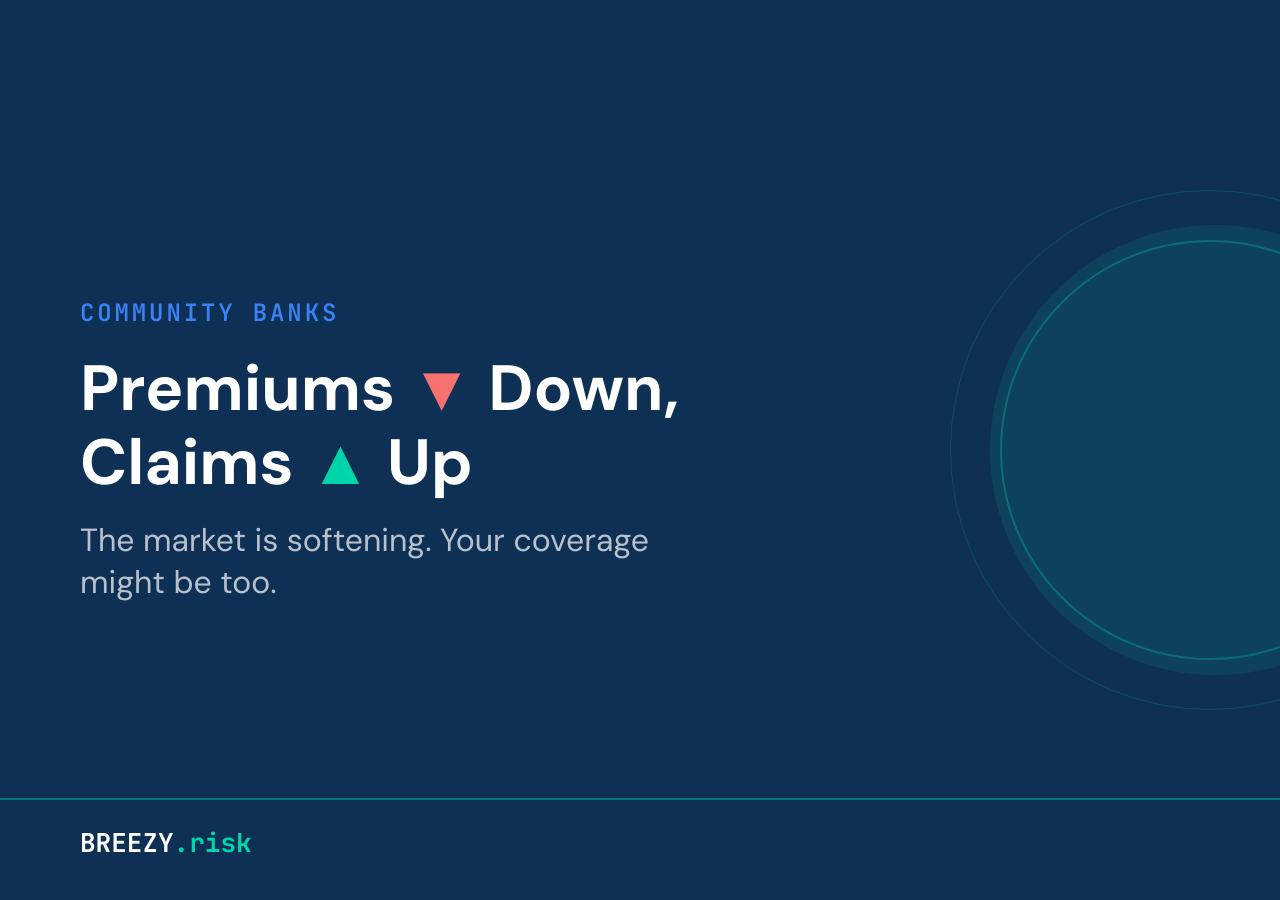
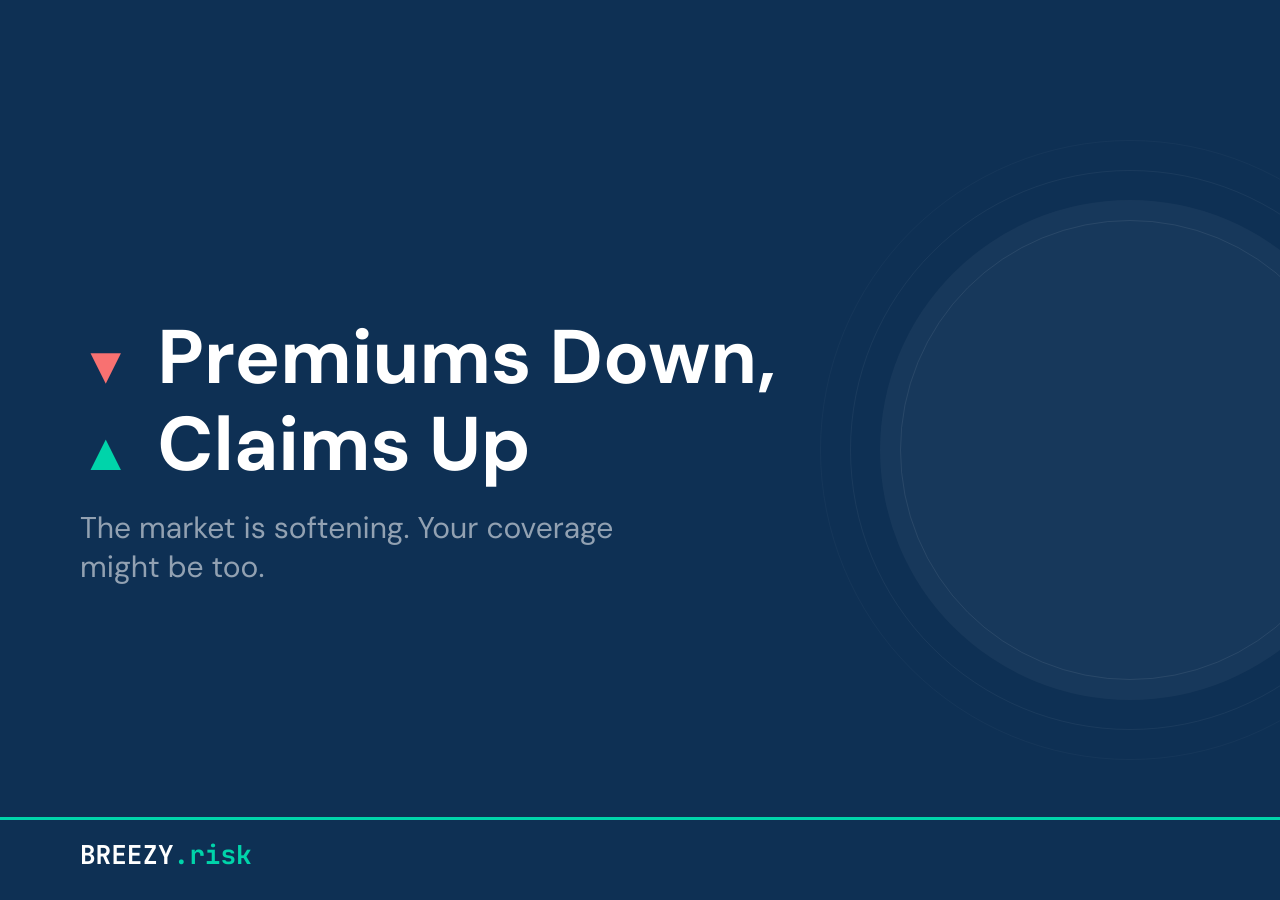
Before and after one commit to joeproe1/breezyins.com, a Jekyll site: the page built from assets/images/blog-header-premiums-down-claims-up.html, in a window 1280 px wide. Built offline with Jekyll 4.4.1, drawn with Linux system fonts in a browser that asks for light colours.

Commit message:
Update blog image and meta description: match site style, remove 2024
Image: remove category label, subtler circles, arrows left-aligned.
Meta description: drop "in 2024" for evergreen phrasing.

Co-Authored-By: Claude Opus 4.6 <noreply@anthropic.com>

```diff
--- a/assets/images/blog-header-premiums-down-claims-up.html
+++ b/assets/images/blog-header-premiums-down-claims-up.html
@@ -30,48 +30,55 @@ sitemap: false
 
         .circle {
             position: absolute;
-            width: 450px;
-            height: 450px;
+            width: 500px;
+            height: 500px;
             border-radius: 50%;
-            background: #00D4AA;
-            opacity: 0.10;
-            right: -160px;
+            background: rgba(255, 255, 255, 0.04);
+            right: -100px;
             top: 50%;
             transform: translateY(-50%);
         }
 
         .circle-ring {
             position: absolute;
-            width: 420px;
-            height: 420px;
+            width: 460px;
+            height: 460px;
             border-radius: 50%;
-            border: 2px solid #00D4AA;
-            opacity: 0.30;
-            right: -140px;
+            border: 1.5px solid rgba(255, 255, 255, 0.08);
+            right: -80px;
             top: 50%;
             transform: translateY(-50%);
         }
 
         .circle-ring-outer {
             position: absolute;
-            width: 520px;
-            height: 520px;
+            width: 560px;
+            height: 560px;
             border-radius: 50%;
-            border: 1.5px solid #00D4AA;
-            opacity: 0.18;
-            right: -190px;
+            border: 1px solid rgba(255, 255, 255, 0.05);
+            right: -130px;
+            top: 50%;
+            transform: translateY(-50%);
+        }
+
+        .circle-ring-outermost {
+            position: absolute;
+            width: 620px;
+            height: 620px;
+            border-radius: 50%;
+            border: 1px solid rgba(255, 255, 255, 0.03);
+            right: -160px;
             top: 50%;
             transform: translateY(-50%);
         }
 
         .accent-line {
             position: absolute;
-            bottom: 100px;
+            bottom: 80px;
             left: 0;
             right: 0;
-            height: 2px;
+            height: 3px;
             background: #00D4AA;
-            opacity: 0.40;
         }
 
         .content {
@@ -86,37 +93,39 @@ sitemap: false
             justify-content: center;
         }
 
-        .category {
-            font-family: 'JetBrains Mono', monospace;
-            font-size: 24px;
-            font-weight: 600;
-            letter-spacing: 0.12em;
-            text-transform: uppercase;
-            color: #3B82F6;
-            margin-bottom: 24px;
-        }
-
         .title {
             font-family: 'DM Sans', sans-serif;
-            font-size: 64px;
+            font-size: 76px;
             font-weight: 700;
             color: #FFFFFF;
             line-height: 1.15;
             margin-bottom: 20px;
-            max-width: 720px;
+            max-width: 800px;
+        }
+
+        .arrow-down {
+            color: #F87171;
+            font-size: 52px;
+            margin-right: 8px;
+        }
+
+        .arrow-up {
+            color: #00D4AA;
+            font-size: 52px;
+            margin-right: 8px;
         }
 
         .subtitle {
             font-family: 'DM Sans', sans-serif;
-            font-size: 32px;
+            font-size: 30px;
             font-weight: 400;
-            color: rgba(255, 255, 255, 0.7);
+            color: rgba(255, 255, 255, 0.55);
             max-width: 600px;
         }
 
         .logo {
             position: absolute;
-            bottom: 40px;
+            bottom: 28px;
             left: 80px;
             font-family: 'JetBrains Mono', monospace;
             font-size: 26px;
@@ -135,11 +144,11 @@ sitemap: false
     <div class="circle"></div>
     <div class="circle-ring"></div>
     <div class="circle-ring-outer"></div>
+    <div class="circle-ring-outermost"></div>
     <div class="accent-line"></div>
 
     <div class="content">
-        <div class="category">Community Banks</div>
-        <div class="title">Premiums <span style="color: #F87171;">&#x25BC;</span> Down, Claims <span style="color: #00D4AA;">&#x25B2;</span> Up</div>
+        <div class="title"><span class="arrow-down">&#x25BC;</span> Premiums Down,<br><span class="arrow-up">&#x25B2;</span> Claims Up</div>
         <div class="subtitle">The market is softening. Your coverage might be too.</div>
     </div>
 
```
Also changed, not shown: _posts/2026-04-26-premiums-down-claims-up.md (+1 -1 lines), assets/images/Blog-Premiums-Down-Claims-Up.png.
